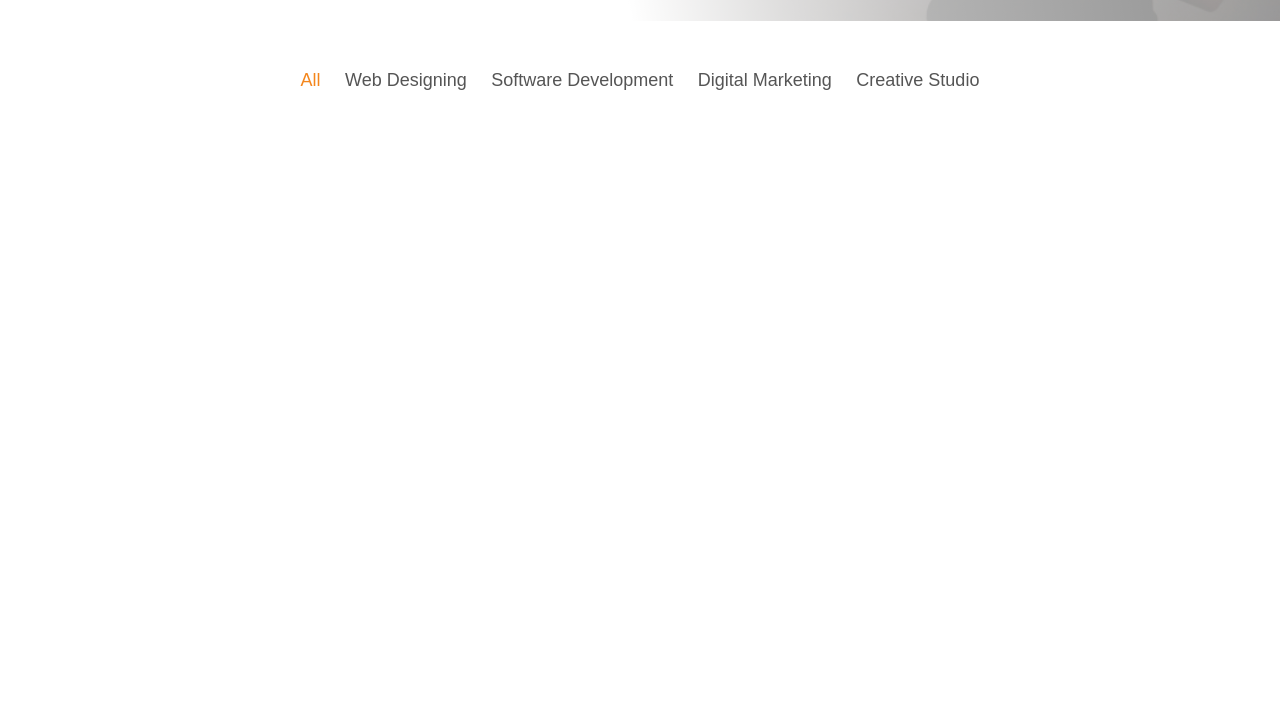
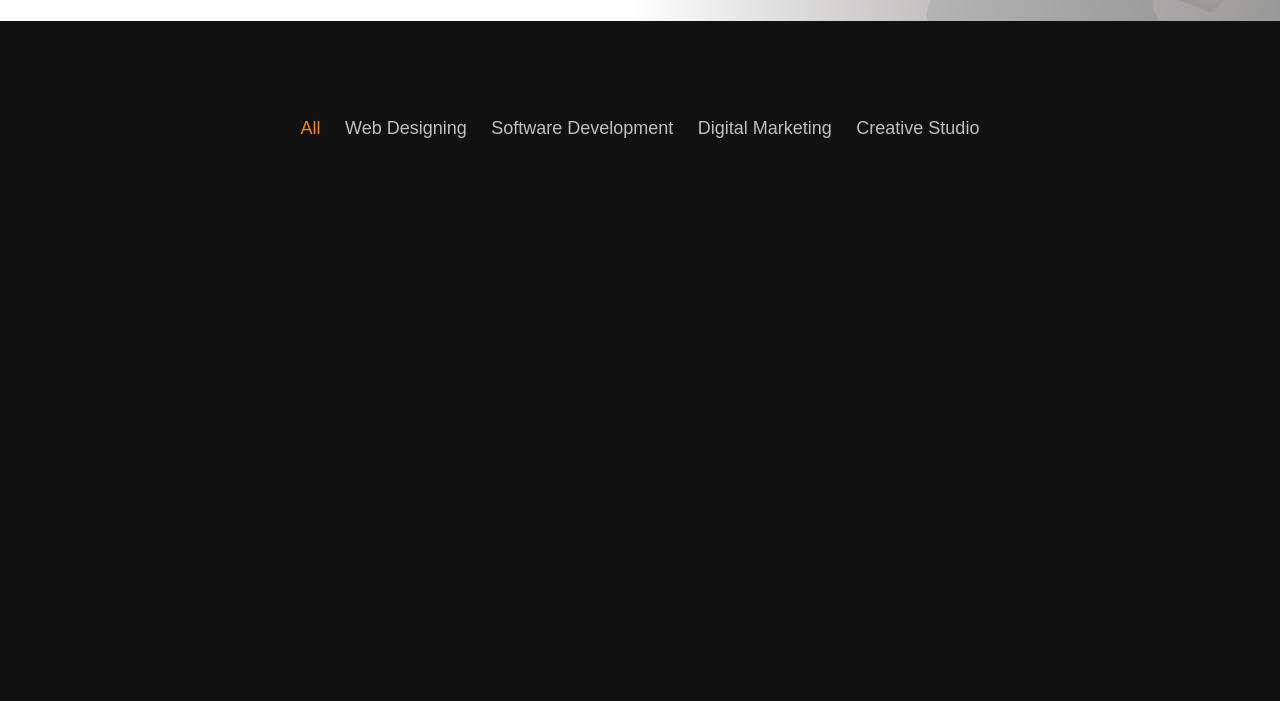
Before and after one commit to BhashithaArambepola/Feenix-website, a plain HTML site: page Portfolio.html in a window 1280 px wide. Shown: the part 779-1480 px from the top of the page. Drawn offline with nearby package versions, Linux system fonts and the light colour scheme; a script that the page names is missing; a web font is replaced by a local one.

Commit message:
portfolio page commit 4

```diff
--- a/Portfolio.html
+++ b/Portfolio.html
@@ -139,13 +139,14 @@
 </div>
 
 <!-- ======= Our Projects Section ======= -->
-<section id="projects" class="projects min-vh-100 d-flex align-items-start py-5">
-    <div class="container" data-aos="fade-up">
+<section id="projects" class="projects min-vh-100 d-flex align-items-lg-stretch py-5 bg-dark ">
+
+    <div class="container py-5" data-aos="fade-up">
 
         <div class="portfolio-isotope" data-portfolio-filter="*" data-portfolio-layout="masonry"
              data-portfolio-sort="original-order">
 
-            <ul class="portfolio-flters pb-5" data-aos="fade-up" data-aos-delay="100">
+            <ul class="portfolio-flters pb-5 text-white" data-aos="fade-up" data-aos-delay="100">
                 <li data-filter="*" class="filter-active">All</li>
                 <li data-filter=".filter-web">Web Designing</li>
                 <li data-filter=".filter-software">Software Development</li>
@@ -222,7 +223,7 @@
 </section>
 
 <!--======clients======-->
-<section id="clients" class="features bg-light py-5 d-flex justify-content-between align-items-start ">
+<section id="clients" class="features  py-5 d-flex justify-content-between align-items-start ">
     <div class="container" data-aos="fade-up">
         <div class="row">
             <div class="col-12">
@@ -264,7 +265,6 @@
     </div>
 
 </section>
-
 
 <!--======say hi======-->
 <section id="say-hi" class="features py-5 d-flex justify-content-between align-items-center bg-say-hi min-vh-50 section-border">
```
